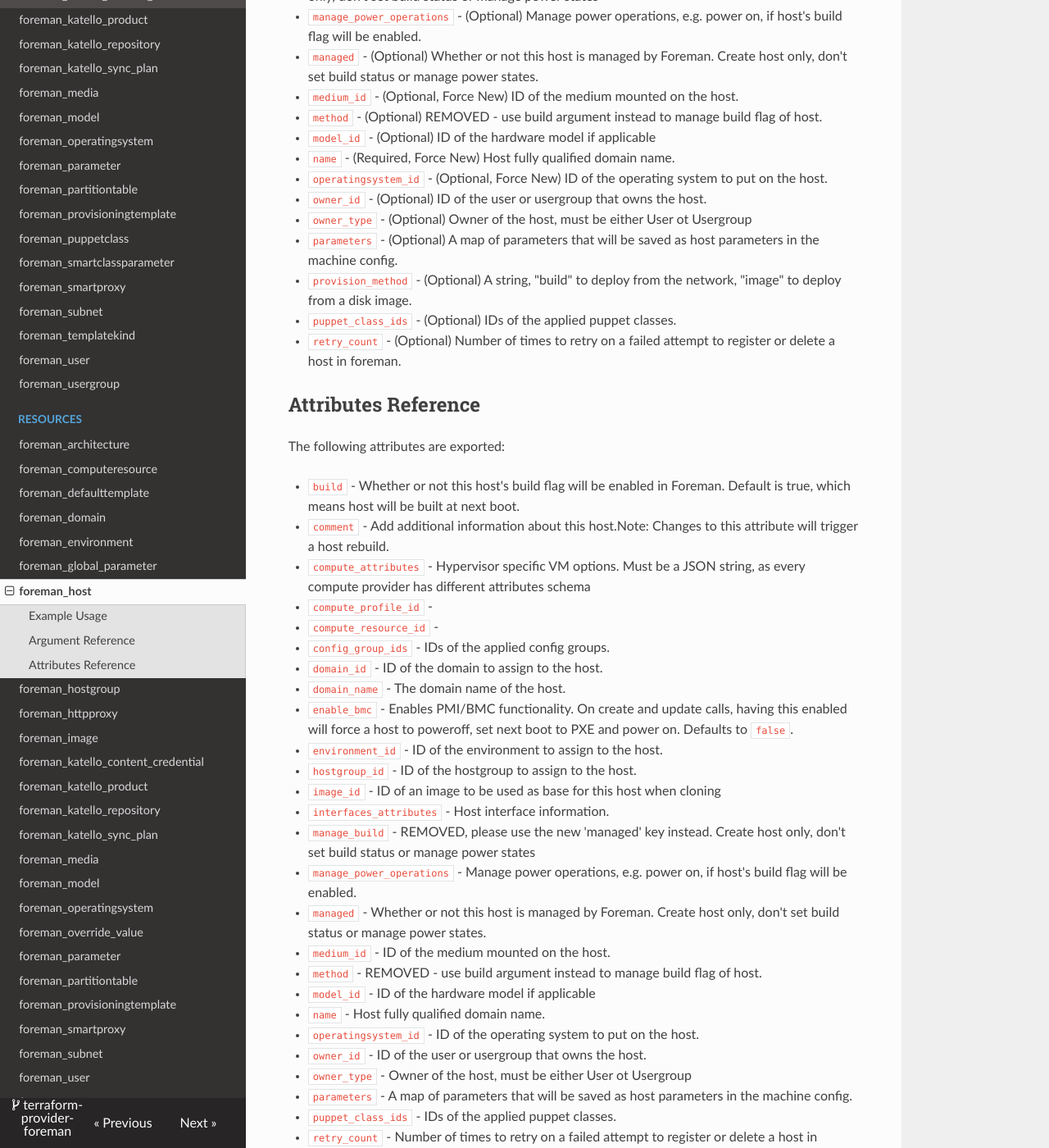
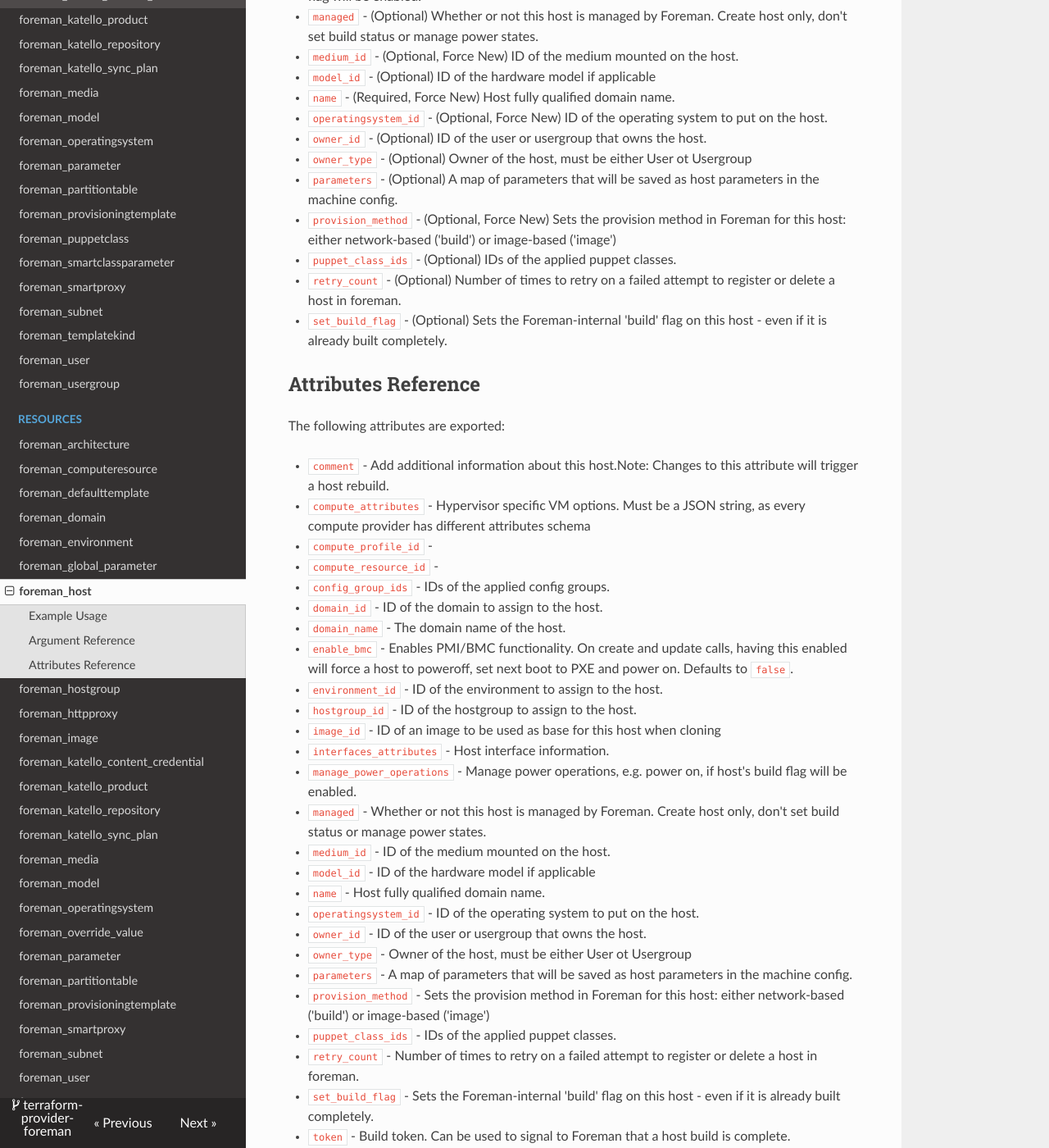
Before and after one commit to terraform-coop/terraform-provider-foreman, an MkDocs documentation site: the page built from docs/resources/foreman_host.md, in a window 1280 px wide and 1400 px high, scrolled down 953 px. Shown: the whole window at 82% size. Built offline with MkDocs 1.6.1, drawn with Linux system fonts in a browser that asks for light colours; nearby versions of some CDN libraries; some of the changed text lies outside the part shown.

Commit message:
Re-add ability to set build flag (via set_build_flag argument)
PR #122 removed the "build" argument, removing the possibility to
enforce setting the Foreman-internal build flag to "true". This commit
re-introduces this ability, but with a more explicit argument name:
"set_build_flag". And it defaults to "false", so that not specifying it
does not toggle the flag to "true" on accident.

Resolves #130

See https://github.com/terraform-coop/terraform-provider-foreman/discussions/125

```diff
--- a/docs/resources/foreman_host.md
+++ b/docs/resources/foreman_host.md
@@ -31,27 +31,25 @@
 - `hostgroup_id` - (Optional, Force New) ID of the hostgroup to assign to the host.
 - `image_id` - (Optional, Force New) ID of an image to be used as base for this host when cloning
 - `interfaces_attributes` - (Optional) Host interface information.
-- `manage_build` - (Optional) REMOVED, please use the new 'managed' key instead. Create host only, don't set build status or manage power states
 - `manage_power_operations` - (Optional) Manage power operations, e.g. power on, if host's build flag will be enabled.
 - `managed` - (Optional) Whether or not this host is managed by Foreman. Create host only, don't set build status or manage power states.
 - `medium_id` - (Optional, Force New) ID of the medium mounted on the host.
-- `method` - (Optional) REMOVED - use build argument instead to manage build flag of host.
 - `model_id` - (Optional) ID of the hardware model if applicable
 - `name` - (Required, Force New) Host fully qualified domain name.
 - `operatingsystem_id` - (Optional, Force New) ID of the operating system to put on the host.
 - `owner_id` - (Optional) ID of the user or usergroup that owns the host.
 - `owner_type` - (Optional) Owner of the host, must be either User ot Usergroup
 - `parameters` - (Optional) A map of parameters that will be saved as host parameters in the machine config.
-- `provision_method` - (Optional) A string, "build" to deploy from the network, "image" to deploy from a disk image.
+- `provision_method` - (Optional, Force New) Sets the provision method in Foreman for this host: either network-based ('build') or image-based ('image')
 - `puppet_class_ids` - (Optional) IDs of the applied puppet classes.
 - `retry_count` - (Optional) Number of times to retry on a failed attempt to register or delete a host in foreman.
+- `set_build_flag` - (Optional) Sets the Foreman-internal 'build' flag on this host - even if it is already built completely.
 
 
 ## Attributes Reference
 
 The following attributes are exported:
 
-- `build` - Whether or not this host's build flag will be enabled in Foreman. Default is true, which means host will be built at next boot.
 - `comment` - Add additional information about this host.Note: Changes to this attribute will trigger a host rebuild.
 - `compute_attributes` - Hypervisor specific VM options. Must be a JSON string, as every compute provider has different attributes schema
 - `compute_profile_id` -
@@ -64,17 +62,17 @@
 - `hostgroup_id` - ID of the hostgroup to assign to the host.
 - `image_id` - ID of an image to be used as base for this host when cloning
 - `interfaces_attributes` - Host interface information.
-- `manage_build` - REMOVED, please use the new 'managed' key instead. Create host only, don't set build status or manage power states
 - `manage_power_operations` - Manage power operations, e.g. power on, if host's build flag will be enabled.
 - `managed` - Whether or not this host is managed by Foreman. Create host only, don't set build status or manage power states.
 - `medium_id` - ID of the medium mounted on the host.
-- `method` - REMOVED - use build argument instead to manage build flag of host.
 - `model_id` - ID of the hardware model if applicable
 - `name` - Host fully qualified domain name.
 - `operatingsystem_id` - ID of the operating system to put on the host.
 - `owner_id` - ID of the user or usergroup that owns the host.
 - `owner_type` - Owner of the host, must be either User ot Usergroup
 - `parameters` - A map of parameters that will be saved as host parameters in the machine config.
+- `provision_method` - Sets the provision method in Foreman for this host: either network-based ('build') or image-based ('image')
 - `puppet_class_ids` - IDs of the applied puppet classes.
 - `retry_count` - Number of times to retry on a failed attempt to register or delete a host in foreman.
+- `set_build_flag` - Sets the Foreman-internal 'build' flag on this host - even if it is already built completely.
 - `token` - Build token. Can be used to signal to Foreman that a host build is complete.
```
Also changed, not shown: 1 other file.
